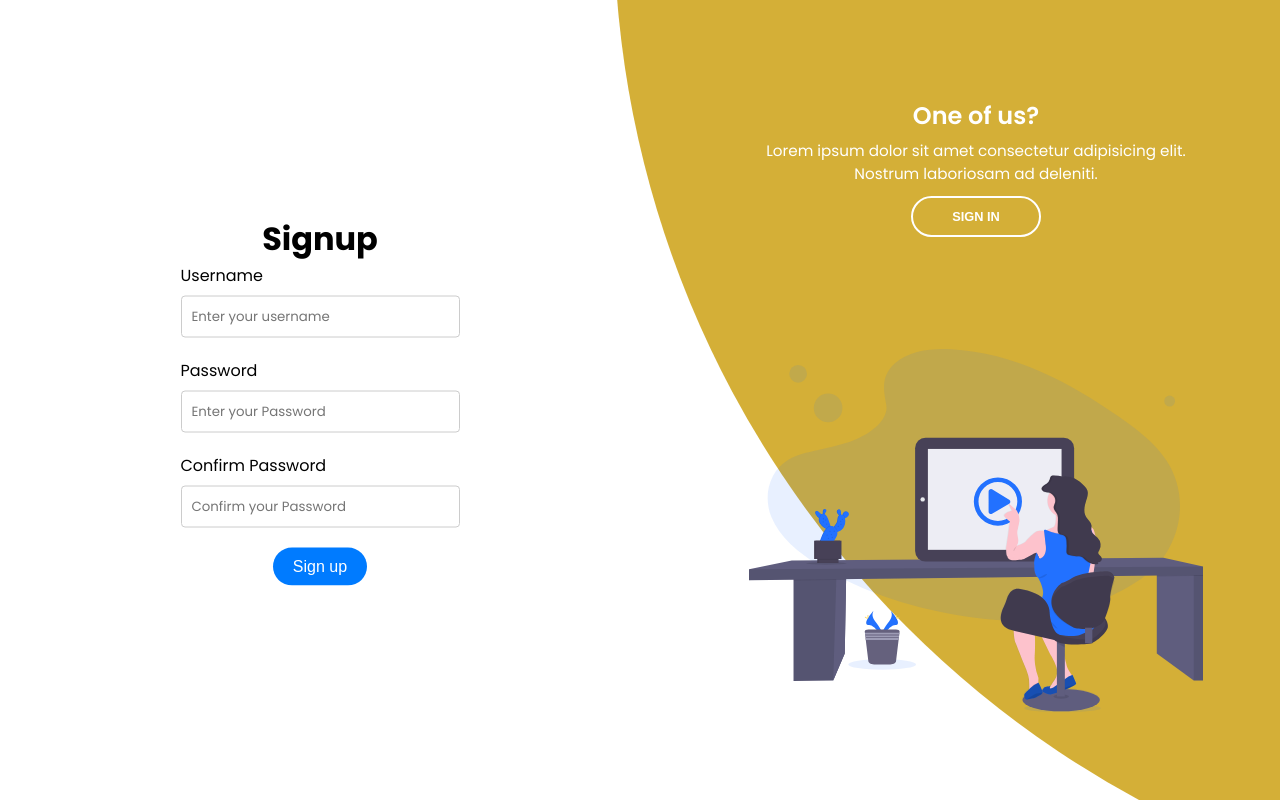
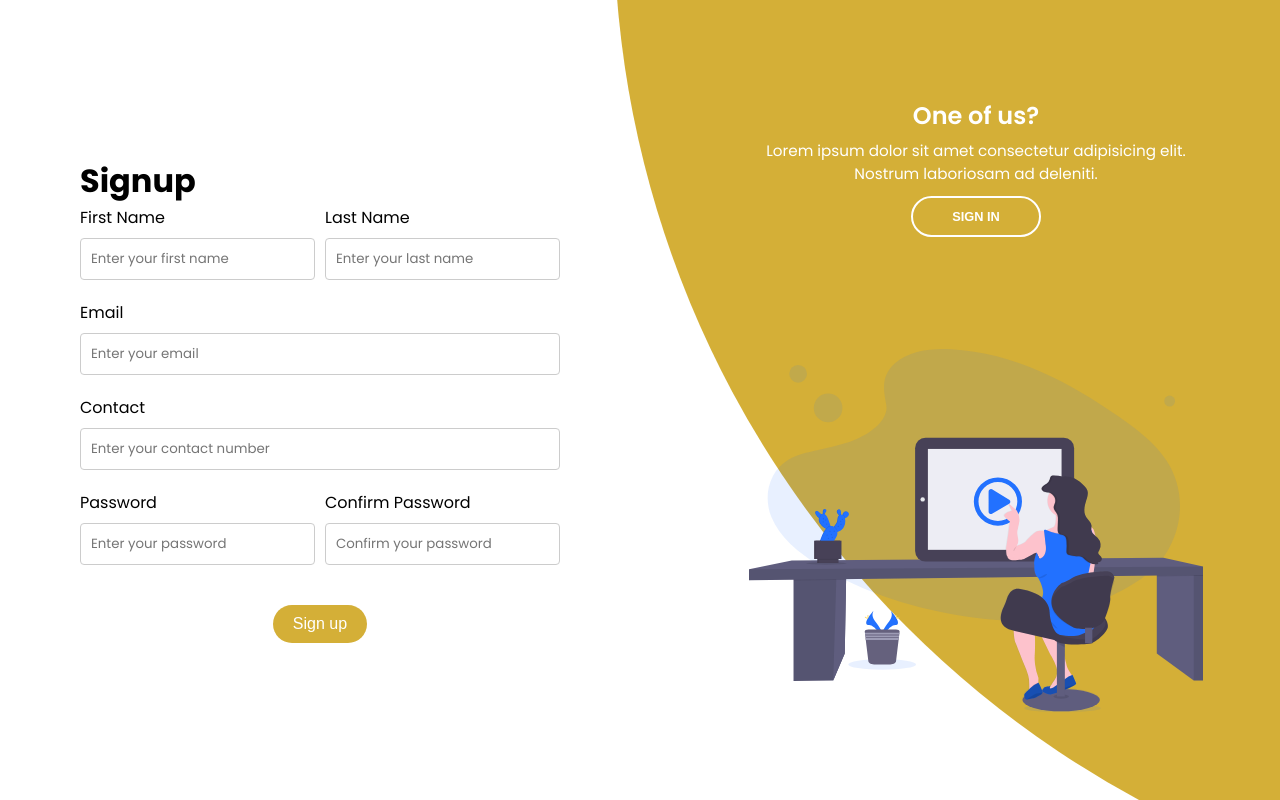
Before and after one commit to boldsoftmations/songara, a React (Create React App) app: page / in a window 1280 px wide. Both pictures are taken after a click on the button "SIGN UP". Built offline with nearby package versions, Linux system fonts and the light colour scheme.

Commit message:
feat: Login Page and Signup Page

```diff
--- a/package.json
+++ b/package.json
@@ -10,7 +10,7 @@
     "react": "^18.2.0",
     "react-dom": "^18.2.0",
     "react-router-dom": "^6.15.0",
-    "react-scripts": "5.0.1",
+    "react-scripts": "^2.1.3",
     "web-vitals": "^2.1.4"
   },
   "scripts": {
--- a/src/components/Button/CustomButton.module.css
+++ b/src/components/Button/CustomButton.module.css
@@ -1,5 +1,5 @@
 .button {
-  background-color: #007bff;
+  background-color: #D4AF37;
   color: white;
   padding: 10px 20px;
   border: none;
@@ -10,5 +10,5 @@
 }
 
 .button:hover {
-  background-color: #0056b3;
+  background-color: #007bff;
 }
--- a/src/pages/Login/login.jsx
+++ b/src/pages/Login/login.jsx
@@ -11,6 +11,7 @@ const Login = () => {
     password: "",
     showPassword: false,
   });
+
 
   const handleSubmit = async (e) => {
     e.preventDefault();
--- a/src/pages/Signup/signup.jsx
+++ b/src/pages/Signup/signup.jsx
@@ -1,29 +1,112 @@
-import React from 'react'
-import CustomInput from '../../components/Inputs/CustomInput'
-import CustomButton from '../../components/Button/CustomButton'
+import React, { useState } from 'react';
+import CustomInput from '../../components/Inputs/CustomInput';
+import CustomButton from '../../components/Button/CustomButton';
+import './signup.module.css';
+import axios from 'axios';
+import { useNavigate } from 'react-router-dom';
 
-const signup = () => {
+const SIGNUP_URL = `${process.env.REACT_APP_TESTING_BACKEND_URL}/api/user/register/`;
+
+const Signup = () => {
+  const Navigate = useNavigate();
+  const [formData, setFormData] = useState({
+    firstName: '',
+    lastName: '',
+    email: '',
+    contact: '',
+    password: '',
+    confirmPassword: '',
+  });
+
+  const handleChange = (e) => {
+    const { name, value } = e.target;
+    setFormData({ ...formData, [name]: value });
+  };
+
+  const handleSignup = async () => {
+    try {
+      const response = await axios.post(SIGNUP_URL, formData, {
+        headers: {
+          'Content-Type': 'application/json',
+        },
+      });
+
+      if (response.status === 200) {
+        console.log('Signup successful');
+        Navigate('/login');
+      } else {
+        console.error('Signup failed');
+      }
+    } catch (error) {
+      console.error('Error:', error);
+    }
+  };
+
   return (
-    <>
+    <div className="signup-form">
       <h1>Signup</h1>
+      <div className="input-row">
+        <div style={{ display: 'flex', gap: '10px' }}>
           <CustomInput
-        label="Username"
+            name="firstName"
+            label="First Name"
             type="text"
-        placeholder="Enter your username"
+            placeholder="Enter your first name"
+            value={formData.firstName}
+            onChange={handleChange}
           />
           <CustomInput
+            name="lastName"
+            label="Last Name"
+            type="text"
+            placeholder="Enter your last name"
+            value={formData.lastName}
+            onChange={handleChange}
+          />
+        </div>
+      </div>
+      <CustomInput
+        name="email"
+        label="Email"
+        type="email"
+        placeholder="Enter your email"
+        value={formData.email}
+        onChange={handleChange}
+      />
+      <CustomInput
+        name="contact"
+        label="Contact"
+        type="tel"
+        placeholder="Enter your contact number"
+        value={formData.contact}
+        onChange={handleChange}
+      />
+      <div className="input-row">
+        <div style={{ display: 'flex', gap: '10px' }}>
+          <CustomInput
+            name="password"
             label="Password"
             type="password"
-        placeholder="Enter your Password"
+            placeholder="Enter your password"
+            value={formData.password}
+            onChange={handleChange}
           />
           <CustomInput
+            name="confirmPassword"
             label="Confirm Password"
             type="password"
-        placeholder="Confirm your Password"
+            placeholder="Confirm your password"
+            value={formData.confirmPassword}
+            onChange={handleChange}
           />
-      <CustomButton label="Sign up" />
-      </>
-  )
-}
+        </div>
+      </div>
 
-export default signup
+      <div style={{ display: 'flex', justifyContent: 'center', marginTop: '20px' }}>
+        <CustomButton label="Sign up" onClick={handleSignup} style={{ fontSize: '1.2em', padding: '10px 20px' }} />
+      </div>
+    </div>
+  );
+};
+
+export default Signup;
--- a/src/pages/Signup/signup.module.css
+++ b/src/pages/Signup/signup.module.css
@@ -0,0 +1,72 @@
+.signup-form {
+    max-width: 400px;
+    margin: 0 auto;
+    padding: 20px;
+    border: 1px solid #ccc;
+    background-color: #f9f9f9;
+    box-shadow: 0 0 10px rgba(0, 0, 0, 0.1);
+  }
+
+  .signup-form h1 {
+    text-align: center;
+    margin-bottom: 20px;
+  }
+
+  .input-row {
+    margin-bottom: 15px;
+  }
+
+  .input-row label {
+    display: block;
+    margin-bottom: 5px;
+    font-weight: bold;
+  }
+
+  .input-row input[type="text"],
+  .input-row input[type="email"],
+  .input-row input[type="tel"],
+  .input-row input[type="password"] {
+    width: 100%;
+    padding: 10px;
+    border: 1px solid #ccc;
+    border-radius: 5px;
+    font-size: 16px;
+  }
+
+
+
+  .input-row input[type="text"]:focus,
+  .input-row input[type="email"]:focus,
+  .input-row input[type="tel"]:focus,
+  .input-row input[type="password"]:focus {
+    outline: none;
+    border-color: #007bff;
+  }
+
+  .input-row div {
+    display: flex;
+    gap: 10px;
+  }
+
+
+  .signup-button {
+    text-align: center;
+    margin-top: 20px;
+  }
+
+  .signup-button button {
+    font-size: 1.2em;
+    padding: 10px 20px;
+    background-color: #007bff;
+    color: #fff;
+    border: none;
+    border-radius: 5px;
+    cursor: pointer;
+  }
+
+
+  .signup-button button:hover {
+    background-color: #0056b3;
+    color: #fff;
+    border-color: #0056b3;
+  }
```
Also changed, not shown: 1 other file (tests, documents, lock files or other folders). Lines whose indentation alone changed are shown as unchanged.
